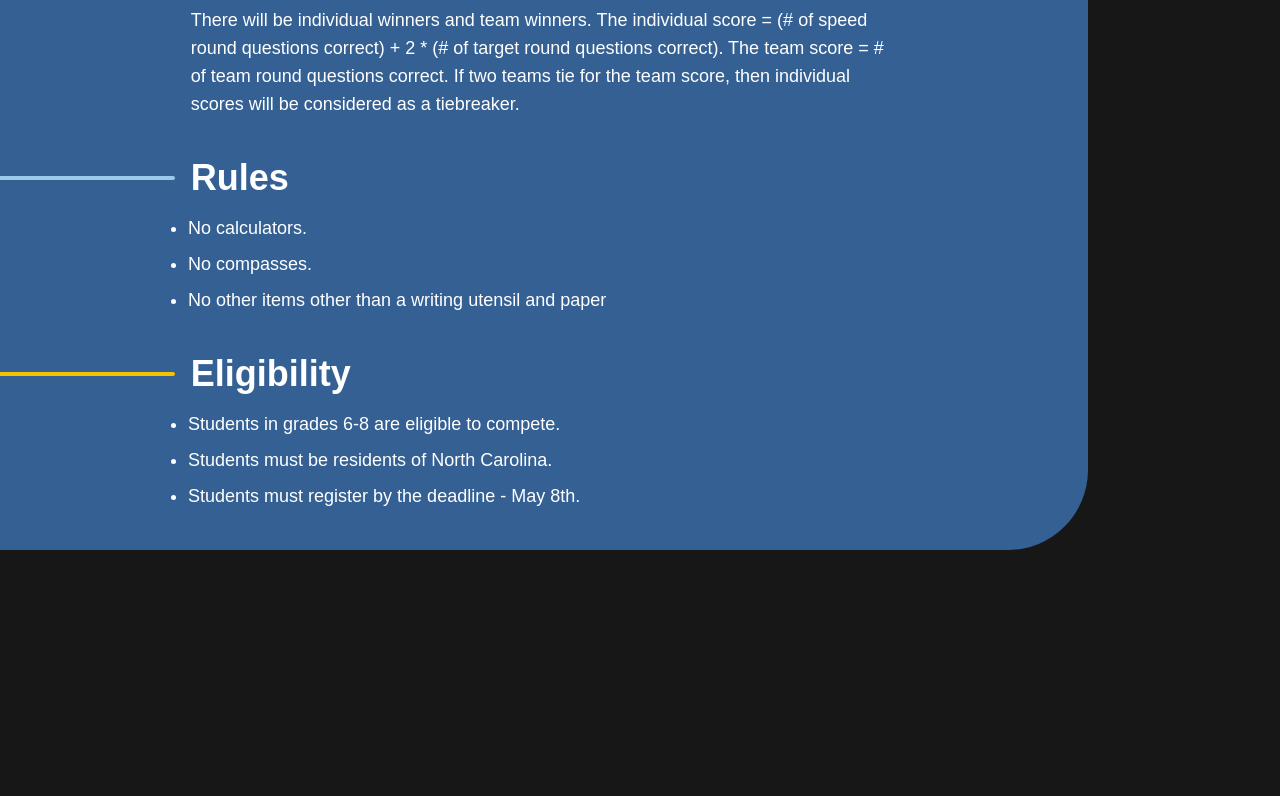
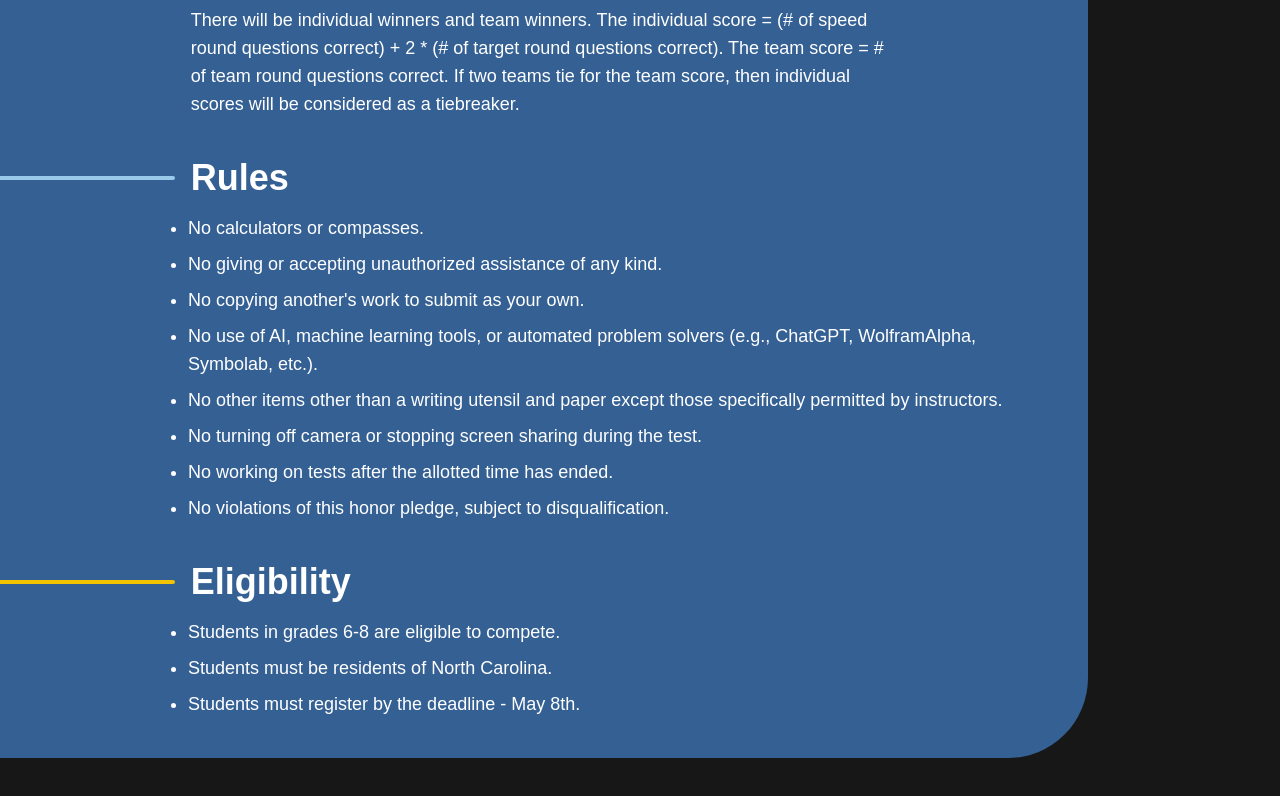
Before and after one commit to Prorickey/ncsmc2, a Next.js app: page / in a window 1280 px wide. Shown: the part 722-1518 px from the top of the page. Before the commit the page ends 1312 px from the top, so only its background shows below. Built offline with nearby package versions, Linux system fonts and the light colour scheme.

Commit message:
Update rules

```diff
--- a/app/page.tsx
+++ b/app/page.tsx
@@ -62,9 +62,14 @@ export default function Home() {
           <div className='flex flex-row mt-2'>
             <div className='w-1/6 my-auto mr-4'></div>
             <ul className='text-lg mt-2 space-y-2 w-5/6'>
-              <li className='list-disc'>No calculators.</li>
-              <li className='list-disc'>No compasses.</li>
-              <li className='list-disc'>No other items other than a writing utensil and paper</li>
+              <li className='list-disc'>No calculators or compasses.</li>
+              <li className='list-disc'>No giving or accepting unauthorized assistance of any kind.</li>
+              <li className='list-disc'>No copying another's work to submit as your own.</li>
+              <li className='list-disc'>No use of AI, machine learning tools, or automated problem solvers (e.g., ChatGPT, WolframAlpha, Symbolab, etc.).</li>
+              <li className='list-disc'>No other items other than a writing utensil and paper except those specifically permitted by instructors.</li>
+              <li className='list-disc'>No turning off camera or stopping screen sharing during the test.</li>
+              <li className='list-disc'>No working on tests after the allotted time has ended.</li>
+              <li className='list-disc'>No violations of this honor pledge, subject to disqualification.</li>
             </ul>
           </div>
           <div className='flex flex-row mt-10'>
--- a/app/schedule/page.tsx
+++ b/app/schedule/page.tsx
@@ -3,8 +3,8 @@ export default function SchedulePage() {
     const schedule: { title: string, time: string, description: string }[] = [
         { title: 'Login to Zoom', time: '9:30', description: 'Make sure you are able to log into zoom prior to the join time and that your setup is working.' },
         { title: 'Introductions', time: '10:00', description: 'Introductions of the staff and students.' },
-        { title: 'Speed Round', time: '10:20-11:00', description: '30 questions, 40 minutes' },
-        { title: 'Target Round', time: '11:10-11:40', description: '10 questions, 30 minutes (6 min per pair)' },
+        { title: 'Speed Round', time: '10:20-11:00', description: 'The speed round consists of 30 problems, where participants are given 40 minutes to solve them all. This round is very fast-paced and requires speed and accuracy as well, with later questions increasing in difficulty. All answers are integers and are short-answer form. Every question will be worth 1 point, and there is no penalty for incorrect answers and no bonus for leaving a question blank. No calculators will be allowed, but scratch paper, pencils, and rulers are permitted. ' },
+        { title: 'Target Round', time: '11:10-11:40', description: 'This round consists of 10 total questions, and lasts a total of 40 minutes. Each question is worth 2 points, and leaving a question blank does not yield extra points, nor do wrong answers receive any penalties. Participants will spend 6 minutes on the first two questions, the next 6 on the next two, and so on for all 5 pairs of questions, with a minute leeway between rounds.' },
         { title: 'Lunch', time: '11:40-12:30', description: '' },
         { title: 'Team Round', time: '12:30-1:30', description: '20 questions, 1 hour' },
         { title: 'Fun Activity', time: '1:30-2:00', description: 'TBD, something fun!' },
```
